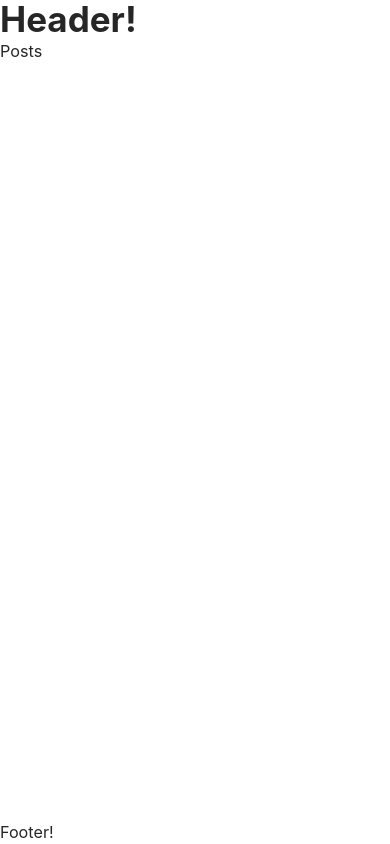
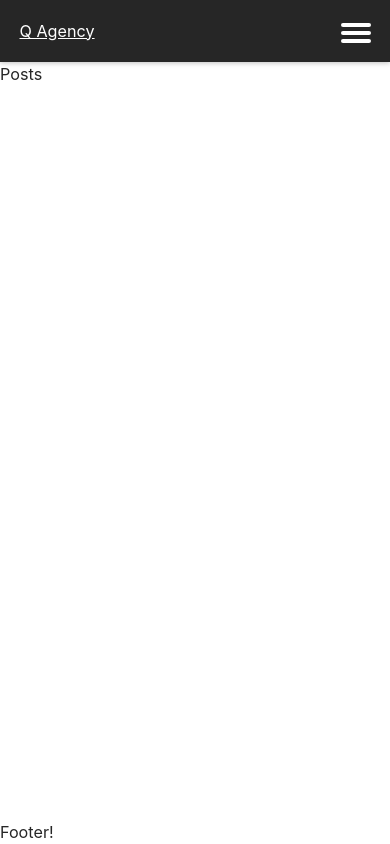
Before and after one commit to trujic1000/posts-app-q-agency, a React (Vite) app: page / in a window 390 px wide. Built offline with nearby package versions, Linux system fonts and the light colour scheme.

Commit message:
add header styling

```diff
--- a/src/components/Layout.tsx
+++ b/src/components/Layout.tsx
@@ -1,11 +1,10 @@
 import { Outlet } from 'react-router-dom';
+import { Header } from './header';
 
 export const Layout = () => {
   return (
     <>
-      <header>
-        <h1>Header!</h1>
-      </header>
+      <Header />
       <main>
         <Outlet />
       </main>
--- /dev/null
+++ b/src/components/header/header.module.css
@@ -0,0 +1,121 @@
+.primaryHeader {
+  background-color: var(--clr-black);
+  box-shadow: 0 1px 5px 0 rgb(0 0 0 / 0.25);
+}
+
+.primaryHeaderInner {
+  display: flex;
+  justify-content: space-between;
+  align-items: center;
+  padding-block: 1rem;
+}
+
+.primaryNavigationList {
+  display: flex;
+  gap: 2rem;
+}
+
+.primaryNavigationLink {
+  font-weight: var(--fw-bold);
+  text-decoration: none;
+}
+
+.primaryNavigationLink:hover,
+.primaryNavigationLink:focus,
+.primaryNavigationLink.active {
+  color: var(--clr-primary);
+}
+
+.mobileNavToggle {
+  display: block;
+}
+@media only screen and (min-width: 65em) {
+  .mobileNavToggle {
+    display: none;
+  }
+}
+
+@media only screen and (max-width: 65em) {
+  .primaryNavigation {
+    position: absolute;
+    inset: 4rem 15vw auto 15vw;
+    border-top: 0.25rem solid var(--clr-primary);
+    background-color: var(--clr-black);
+    visibility: hidden;
+    rotate: x -90deg;
+    transform-origin: top center;
+    opacity: 0.3;
+    transition: 300ms all ease-in-out;
+  }
+  .primaryNavigation[data-visible='true'] {
+    opacity: 1;
+    rotate: x 0deg;
+    visibility: visible;
+  }
+
+  .primaryNavigationList {
+    flex-direction: column;
+    gap: 0;
+  }
+
+  .primaryNavigationLink {
+    padding: 0.5rem 1rem;
+    display: block;
+  }
+  .primaryNavigationLink:hover,
+  .primaryNavigationLink:focus,
+  .primaryNavigationLink.active {
+    background-color: var(--clr-primary);
+    color: var(--clr-white);
+  }
+
+  .mobileNavToggle {
+    position: relative;
+    width: 1.875rem;
+    aspect-ratio: 1;
+    border: 0;
+    background: transparent;
+    cursor: pointer;
+  }
+  .mobileNavToggle:focus-visible {
+    outline: 3px solid var(--clr-white);
+    outline-offset: 5px;
+  }
+
+  .hamburger,
+  .hamburger::before,
+  .hamburger::after {
+    content: '';
+    display: block;
+    position: absolute;
+    width: 100%;
+    height: 4px;
+    border-radius: 2px;
+    background-color: var(--clr-white);
+    transition: all 300ms ease-in-out;
+  }
+
+  .hamburger::before {
+    top: -8px;
+  }
+
+  .hamburger::after {
+    bottom: -8px;
+  }
+
+  /* transform top and bottom slices of hamburger into a crossmark */
+  .mobileNavToggle[aria-expanded='true'] .hamburger::before {
+    top: 0;
+    transform: rotate(45deg);
+  }
+
+  .mobileNavToggle[aria-expanded='true'] .hamburger::after {
+    bottom: 0;
+    transform: rotate(-45deg);
+  }
+
+  /* hide the middle one */
+  .mobileNavToggle[aria-expanded='true'] .hamburger {
+    background: transparent;
+  }
+}
--- /dev/null
+++ b/src/components/header/index.tsx
@@ -0,0 +1,51 @@
+import React from 'react';
+import { Link } from 'react-router-dom';
+import { logMessage } from '@components/logMessage';
+import styles from './header.module.css';
+
+function Header() {
+  const [isNavOpen, setNavOpen] = React.useState(false);
+  const toggleNav = () => setNavOpen((navOpen) => !navOpen);
+
+  return (
+    <header className={styles.primaryHeader}>
+      <div className='container'>
+        <div className={styles.primaryHeaderInner}>
+          <Link to='/'>Q Agency</Link>
+          <button
+            className={styles.mobileNavToggle}
+            aria-expanded={isNavOpen}
+            aria-controls='primary-navigation'
+            onClick={toggleNav}
+          >
+            <span className='sr-only'>Menu</span>
+            <i className={styles.hamburger} aria-hidden='true' />
+          </button>
+          <nav
+            id='primary-navigation'
+            aria-label='primary'
+            className={styles.primaryNavigation}
+            data-visible={isNavOpen}
+          >
+            <ul role='list' className={styles.primaryNavigationList}>
+              <li>
+                <Link to='/' className={styles.primaryNavigationLink}>
+                  Home
+                </Link>
+              </li>
+              <li>
+                <Link to='/posts' className={styles.primaryNavigationLink}>
+                  Posts
+                </Link>
+              </li>
+            </ul>
+          </nav>
+        </div>
+      </div>
+    </header>
+  );
+}
+
+const HeaderWithLog = logMessage(Header);
+
+export { HeaderWithLog as Header };
--- a/src/index.css
+++ b/src/index.css
@@ -114,7 +114,17 @@ p:not([class]) {
 }
 
 .container {
-  --container-width: 71.25rem;
+  --container-width: 80rem;
   width: min(90%, var(--container-width));
   margin-inline: auto;
 }
+
+.sr-only:not(:focus):not(:active) {
+  position: absolute;
+  width: 1px;
+  height: 1px;
+  overflow: hidden;
+  clip: rect(0, 0, 0, 0);
+  clip-path: inset(50%);
+  white-space: nowrap;
+}
--- a/src/pages/Post.tsx
+++ b/src/pages/Post.tsx
@@ -1,7 +1,9 @@
 import React from 'react';
+import { useParams } from 'react-router-dom';
 import { PostItem } from '@components/Post';
 
 export const Post = () => {
+  const { id } = useParams();
   return (
     <div>
       <PostItem />
```
Also changed, not shown: 1 other file (tests, documents, lock files or other folders).
